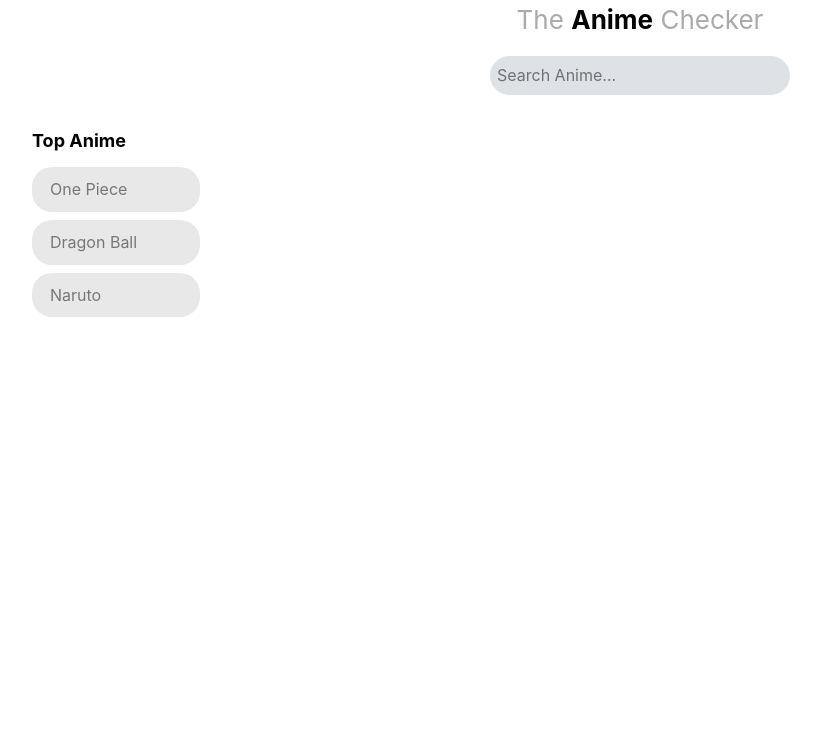
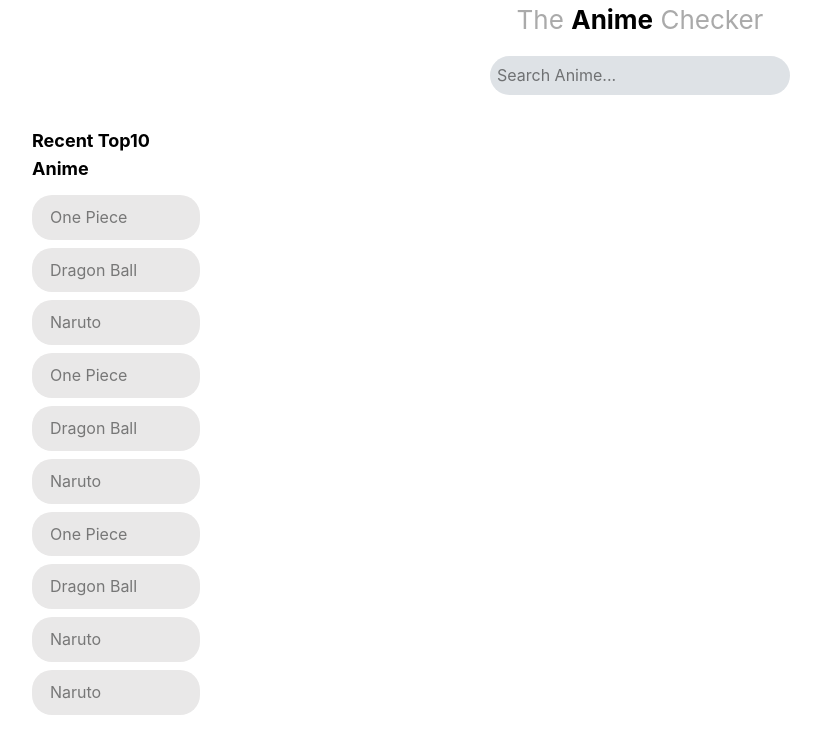
Before and after one commit to kento-ix/solo-project, a React (Vite) app: page / in a window 1280 px wide. Shown: the top 754 px of the page, without its empty margins (0-821 px from the left). Built offline with nearby package versions, Linux system fonts and the light colour scheme.

Commit message:
setup axios

```diff
--- a/package.json
+++ b/package.json
@@ -15,6 +15,7 @@
     "@mantine/hooks": "^7.17.0",
     "@tabler/icons-react": "^3.30.0",
     "@tailwindcss/vite": "^4.0.7",
+    "axios": "^1.7.9",
     "jotai": "^2.12.1",
     "react": "^19.0.0",
     "react-dom": "^19.0.0",
--- a/src/App.tsx
+++ b/src/App.tsx
@@ -1,6 +1,5 @@
 import { BrowserRouter as Router, Routes, Route } from "react-router-dom";
 import { MantineProvider } from "@mantine/core";
-import { useAtom } from "jotai";
 import "@mantine/core/styles.css";
 import "@mantine/carousel/styles.css";
 
--- a/src/components/SideBar/SideBar.tsx
+++ b/src/components/SideBar/SideBar.tsx
@@ -1,6 +1,4 @@
-import {
-    Group
-} from '@mantine/core';
+
 import classes from "./SideBar.module.scss";
 
 const SideBar = () => {
@@ -9,9 +7,16 @@
     <>
         <aside className={classes.sidebar}>
             <div className={classes.list}>
-            <h3>Top Anime</h3>
+            <h3>Recent Top10 Anime</h3>
             <a href="#" target="_blank" rel="noreferrer">One Piece</a>
             <a href="#" target="_blank" rel="noreferrer">Dragon Ball</a>
+            <a href="#" target="_blank" rel="noreferrer">Naruto</a>
+            <a href="#" target="_blank" rel="noreferrer">One Piece</a>
+            <a href="#" target="_blank" rel="noreferrer">Dragon Ball</a>
+            <a href="#" target="_blank" rel="noreferrer">Naruto</a>
+            <a href="#" target="_blank" rel="noreferrer">One Piece</a>
+            <a href="#" target="_blank" rel="noreferrer">Dragon Ball</a>
+            <a href="#" target="_blank" rel="noreferrer">Naruto</a>
             <a href="#" target="_blank" rel="noreferrer">Naruto</a>
             </div>
         </aside>
```
Also changed, not shown: src/hooks/onAirAnime.ts (added), 1 other file (tests, documents, lock files or other folders).
